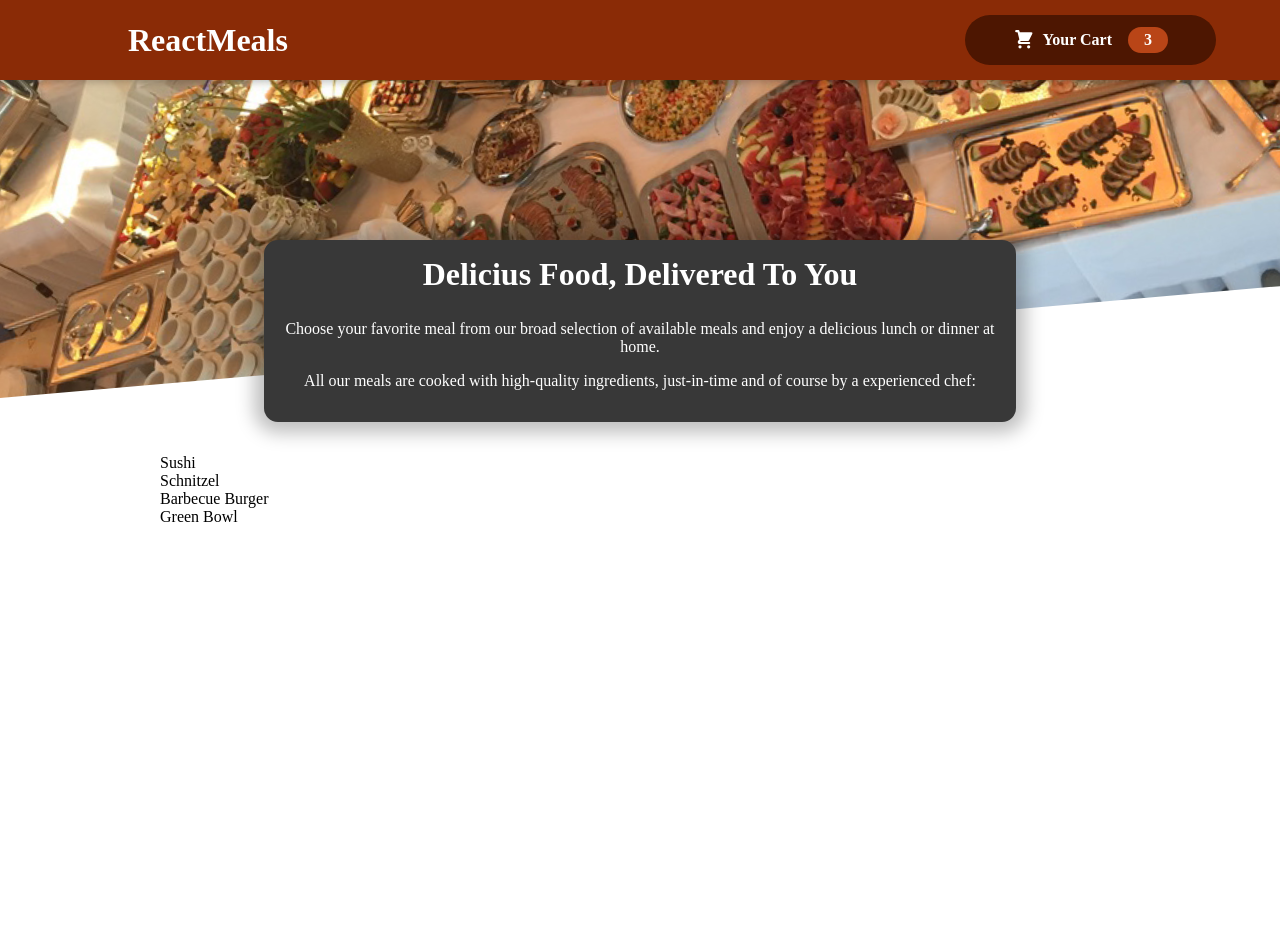
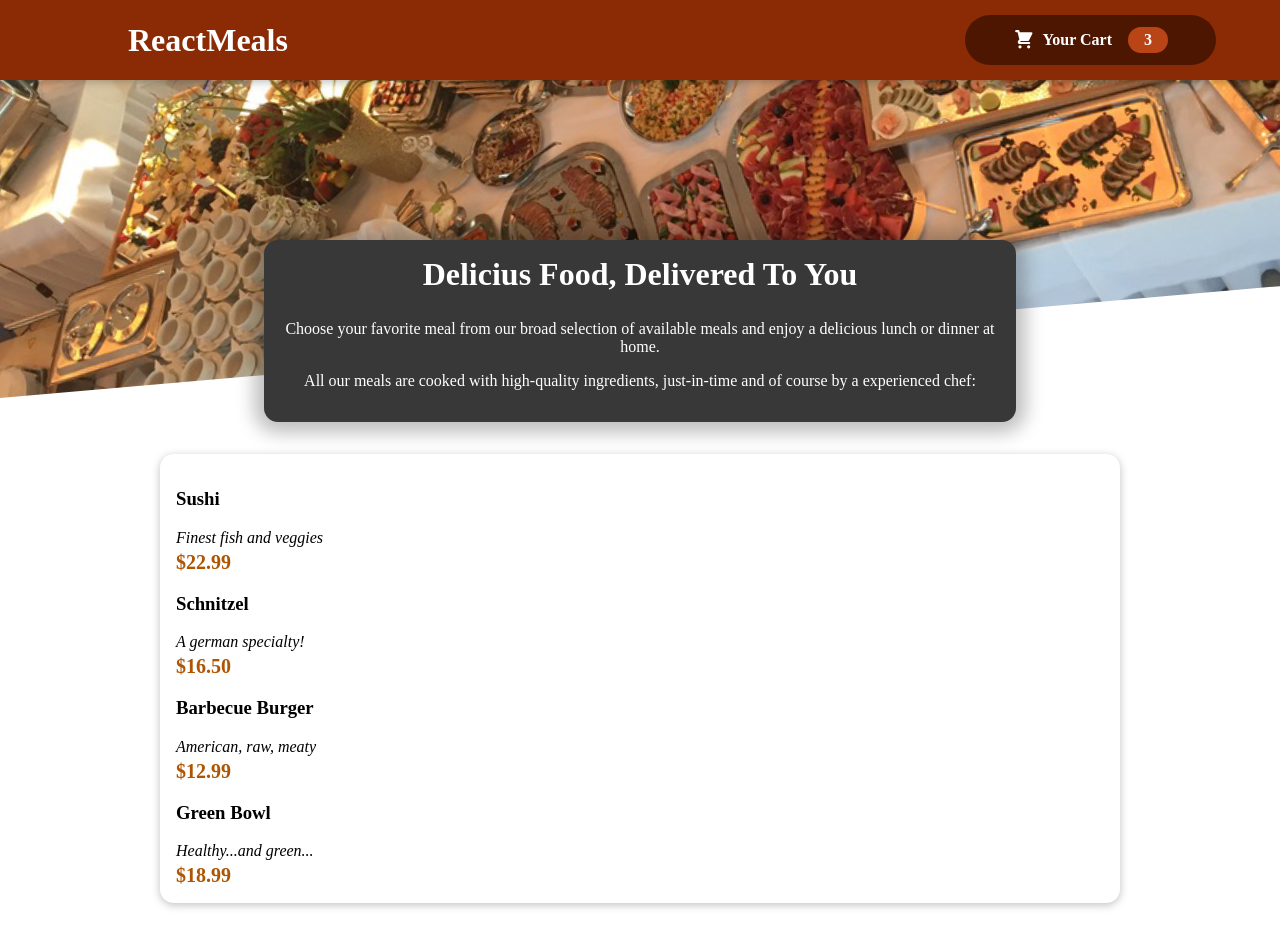
Before and after one commit to paskuvan/react-food, a React (Create React App) app: page / in a window 1280 px wide. Before the commit the page ends 800 px from the top, so only its background shows below. Built offline with nearby package versions, Linux system fonts and the light colour scheme.

Commit message:
add meals list

```diff
--- a/src/components/Meals/AvailableMeals.js
+++ b/src/components/Meals/AvailableMeals.js
@@ -1,3 +1,5 @@
+import Card from '../UI/Card';
+import MealItem from './MealItem/MealItem';
 import classes from './AvailableMeals.module.css';
 
 const DUMMY_MEALS = [
@@ -28,10 +30,19 @@
   ];
 
 const AvailableMeals = () => {
-    const mealList = DUMMY_MEALS.map(meal => <li>{meal.name}</li>);
+    const mealsList = DUMMY_MEALS.map((meal) => (
+    <MealItem
+    key={meal.id}
+    meal = {meal}
+    name={meal.name}
+    description={meal.description}
+    price={meal.price}/>
+    ));
     return (
         <section className={classes.meals}>
-            <ul>{mealList}</ul>
+            <Card>
+            <ul>{mealsList}</ul>
+            </Card>
         </section>
     );
 };
--- /dev/null
+++ b/src/components/Meals/MealItem/MealItem.js
@@ -0,0 +1,20 @@
+import classes from './MealItem.module.css'
+
+const MealItem = props => {
+    const price = `$${props.price.toFixed(2)}`;
+
+    return (
+        <li>
+            <div>
+                <h3>{props.name}</h3>
+            <div className={classes.description}>{props.description}</div>
+            <div className={classes.price}>{price}</div>
+            </div>
+            <div>
+
+            </div>
+        </li>
+    );
+};
+
+export default MealItem;
--- /dev/null
+++ b/src/components/Meals/MealItem/MealItem.module.css
@@ -0,0 +1,22 @@
+.meal {
+    display: flex;
+    justify-content: space-between;
+    margin: 1rem;
+    padding-bottom: 1rem;
+    border-bottom: 1px solid #ccc;
+  }
+
+  .meal h3 {
+    margin: 0 0 0.25rem 0;
+  }
+
+  .description {
+    font-style: italic;
+  }
+
+  .price {
+    margin-top: 0.25rem;
+    font-weight: bold;
+    color: #ad5502;
+    font-size: 1.25rem;
+  }
--- /dev/null
+++ b/src/components/UI/Card.js
@@ -0,0 +1,11 @@
+import classes from './Card.module.css';
+
+const Card = props => {
+    return (
+        <div className={classes.card}>
+            {props.children}
+        </div>
+    );
+};
+
+export default Card;
--- /dev/null
+++ b/src/components/UI/Card.module.css
@@ -0,0 +1,6 @@
+.card {
+    padding: 1rem;
+    box-shadow: 0 2px 8px rgba(0, 0, 0, 0.25);
+    border-radius: 14px;
+    background-color: white;
+  }
```
Also changed, not shown: src/components/Meals/MealItem/MealItemForm.js (added).
